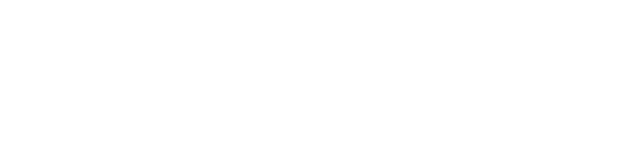
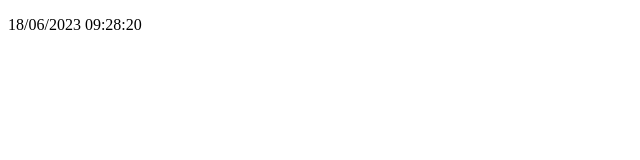
Before and after one commit to acciojob/clock-rt2171998, a website: page main.html in a window 1280 px wide. Shown: the whole page, without its empty margins (0-640 px from the left). Drawn offline with Linux system fonts and the light colour scheme.

Commit message:
created a submission

```diff
--- a/main.html
+++ b/main.html
@@ -8,6 +8,7 @@
 
 <body>
 	<!-- the entire body must be written by student -->
+	<p id='timer'> hell</p>
     <script type="text/javascript" src="./script.js">
 </script>
 
--- a/script.js
+++ b/script.js
@@ -1 +1,16 @@
 //your JS code here. If required.
+function updateDateTime() {
+      var currentDate = new Date();
+      var year = currentDate.getFullYear();
+      var month = (currentDate.getMonth() + 1).toString().padStart(2, "0");
+      var day = currentDate.getDate().toString().padStart(2, "0");
+      var hours = currentDate.getHours().toString().padStart(2, "0");
+      var minutes = currentDate.getMinutes().toString().padStart(2, "0");
+      var seconds = currentDate.getSeconds().toString().padStart(2, "0");
+
+      var formattedDate = day + "/" + month + "/" + year;
+      var formattedTime = hours + ":" + minutes + ":" + seconds;
+
+      document.getElementById("timer").textContent = formattedDate+" "+formattedTime;
+    }
+setInterval(updateDateTime, 1000);
```
